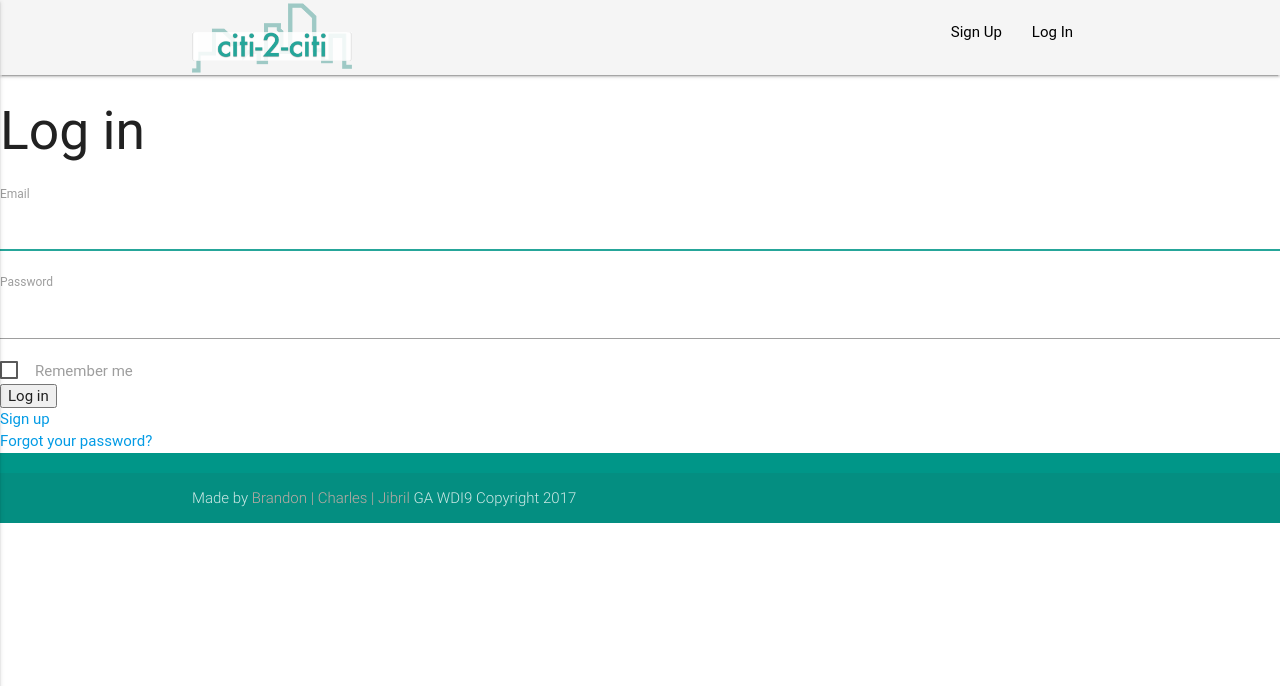
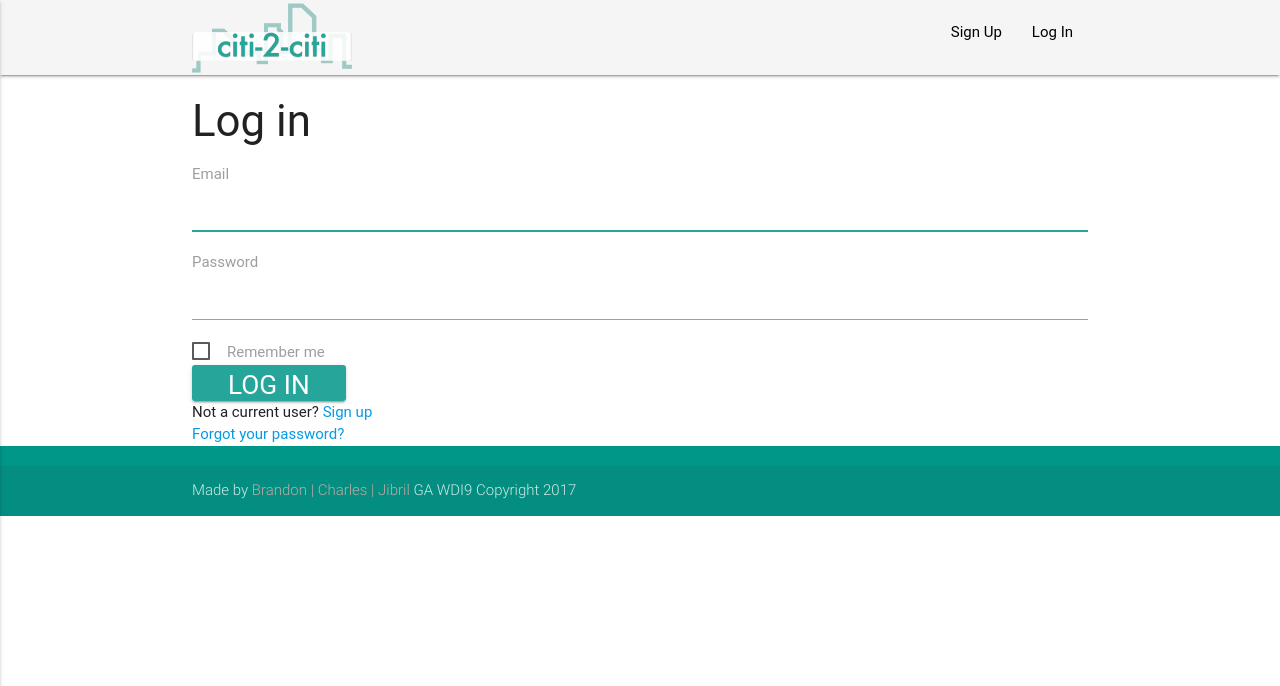
Before and after one commit to brandonking7/city_to_city, a Rails app: page /users/sign_in in a window 1280 px wide. Shown: the top 686 px of the page. Run offline with Rails 7, Linux system fonts and the light colour scheme; style sheets or scripts are compiled from the project's sources; some libraries are stand-ins or nearby versions; some web fonts are replaced.

Commit message:
login and signup css

```diff
--- a/app/assets/stylesheets/style.css
+++ b/app/assets/stylesheets/style.css
@@ -66,3 +66,23 @@ p {
 footer.page-footer {
   margin: 0;
 }
+
+/*form fields*/
+
+/*.field {
+    font-size: 2em !important;
+}*/
+
+label {
+    font-size: 1rem;
+    color: #9e9e9e;
+}
+
+input {
+    font-size: 1.75em !important;
+}
+
+/*Button CSS*/
+.waves-button-input{
+  padding-top: 5px;
+}
--- a/app/views/devise/passwords/edit.html.erb
+++ b/app/views/devise/passwords/edit.html.erb
@@ -1,3 +1,4 @@
+<div class="container">
   <h2>Change your password</h2>
 
   <%= form_for(resource, as: resource_name, url: password_path(resource_name), html: { method: :put }) do |f| %>
@@ -23,3 +24,4 @@
   <% end %>
 
   <%= render "devise/shared/links" %>
+</div>
--- a/app/views/devise/passwords/new.html.erb
+++ b/app/views/devise/passwords/new.html.erb
@@ -1,4 +1,5 @@
-<h2>Forgot your password?</h2>
+<div class="container">
+  <h3>Forgot your password?</h3>
 
   <%= form_for(resource, as: resource_name, url: password_path(resource_name), html: { method: :post }) do |f| %>
     <%= devise_error_messages! %>
@@ -14,3 +15,4 @@
   <% end %>
 
   <%= render "devise/shared/links" %>
+</div>
--- a/app/views/devise/registrations/edit.html.erb
+++ b/app/views/devise/registrations/edit.html.erb
@@ -1,3 +1,4 @@
+<div class="container">
   <h2>Edit <%= resource_name.to_s.humanize %></h2>
 
   <%= form_for(resource, as: resource_name, url: registration_path(resource_name), html: { method: :put }) do |f| %>
@@ -41,3 +42,4 @@
   <p>Unhappy? <%= button_to "Cancel my account", registration_path(resource_name), data: { confirm: "Are you sure?" }, method: :delete %></p>
 
   <%= link_to "Back", :back %>
+</div>
--- a/app/views/devise/sessions/new.html.erb
+++ b/app/views/devise/sessions/new.html.erb
@@ -1,4 +1,5 @@
-<h2>Log in</h2>
+<div class="container">
+  <h3>Log in</h3>
 
   <%= form_for(resource, as: resource_name, url: session_path(resource_name)) do |f| %>
     <div class="field">
@@ -19,8 +20,9 @@
     <% end -%>
 
     <div class="actions">
-    <%= f.submit "Log in" %>
+      <%= f.submit "Log in", :class => 'waves-effect waves-light btn' %>
     </div>
   <% end %>
 
-<%= render "devise/shared/links" %>
+  Not a current user? <%= render "devise/shared/links" %>
+</div>
--- a/app/views/devise/unlocks/new.html.erb
+++ b/app/views/devise/unlocks/new.html.erb
@@ -1,4 +1,5 @@
-<h2>Resend unlock instructions</h2>
+<div class="container">
+  <h3>Resend unlock instructions</h3>
 
   <%= form_for(resource, as: resource_name, url: unlock_path(resource_name), html: { method: :post }) do |f| %>
     <%= devise_error_messages! %>
@@ -14,3 +15,4 @@
   <% end %>
 
   <%= render "devise/shared/links" %>
+</div>
--- a/app/views/users/show.html.erb
+++ b/app/views/users/show.html.erb
@@ -1,4 +1,4 @@
-<h1>USERS PAGE</h1>
+<h3>Profile Page</h3>
 <%= @user.first_name %>
 <%= @user.last_name %>
 <%= @user.current_city %>
```
Also changed, not shown: app/views/devise/registrations/new.html.erb (+5 -3 lines). Lines whose indentation alone changed are shown as unchanged.
